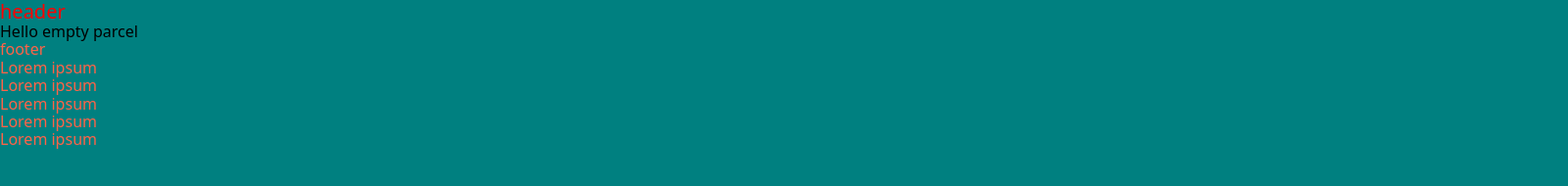
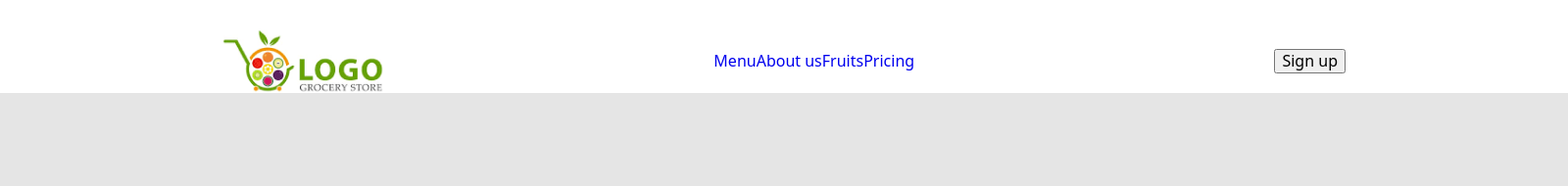
Before and after one commit to aleksvoloshyn/healthyfood, a website built with Parcel: page src/index.html in a window 1280 px wide. Shown: the whole page at 98% size, 1600 px wide, since content can reach past the window. Built offline with nearby package versions, Linux system fonts and the light colour scheme.

Commit message:
pageheader markup added

```diff
--- a/src/index.html
+++ b/src/index.html
@@ -11,13 +11,15 @@
       integrity="sha512-ISS7cAi1PEhQ8jnbJpJZMd29NlhNj4AWYyLOSp2CE/CsHxTCu+r+t0D2yoJudVrd0/8fTVPUVDzY5Tvli75u/g=="
       crossorigin="anonymous"
     />
-    <link rel="stylesheet" href="./sass/main.scss" />
+    <link rel="stylesheet" href="./sass/styles.scss" />
   </head>
 
   <body>
-    <include src="header.html"></include>
-    Hello empty parcel
-    <include src="footer.html"></include>
+    <div class="container">
+      <include src="header.html"></include>
+    </div>
+
+    <!-- <include src="footer.html"></include> -->
 
     <script type="module" src="./js/main.js"></script>
   </body>
--- a/src/pages/footer.html
+++ b/src/pages/footer.html
@@ -1,10 +1 @@
-<footer class="page-footer">
-  footer
-  <ul class="list">
-    <li>Lorem ipsum</li>
-    <li>Lorem ipsum</li>
-    <li>Lorem ipsum</li>
-    <li>Lorem ipsum</li>
-    <li>Lorem ipsum</li>
-  </ul>
-</footer>
+<footer class="page-footer">footer</footer>
--- a/src/pages/header.html
+++ b/src/pages/header.html
@@ -1 +1,18 @@
-<header class="page-header">header</header>
+<header class="page-header">
+  <div class="page-header__logo">
+    <img
+      class="page-header__logoimage"
+      src="./img/pageheaderLogo.png"
+      alt="store logo"
+    />
+  </div>
+  <nav class="page-header__nav">
+    <ul class="page-header__navlist list">
+      <li class="page-header__navitem"><a href="#">Menu</a></li>
+      <li class="page-header__navitem"><a href="#">About us</a></li>
+      <li class="page-header__navitem"><a href="#">Fruits</a></li>
+      <li class="page-header__navitem"><a href="#">Pricing</a></li>
+    </ul>
+  </nav>
+  <button class="page-header__button">Sign up</button>
+</header>
--- a/src/sass/base/_container.scss
+++ b/src/sass/base/_container.scss
@@ -1,12 +1,14 @@
+$container-background: #ffffff;
 .container {
-  width: 280px;
+  width: 320px;
   margin: 0 auto;
+  background-color: $container-background;
 
   @media screen and (min-width: $tablet) {
     width: 700px;
   }
 
   @media screen and (min-width: $desktop) {
-    width: 1050px;
+    width: 1600px;
   }
 }
--- a/src/sass/layouts/_footer.scss
+++ b/src/sass/layouts/_footer.scss
@@ -1,3 +1,6 @@
 .page-footer {
   color: tomato;
+  .list {
+    display: flex;
+  }
 }
--- a/src/sass/layouts/_header.scss
+++ b/src/sass/layouts/_header.scss
@@ -1,4 +1,21 @@
 .page-header {
-  font-size: 20px;
-  color: red;
+  display: flex;
+  justify-content: space-between;
+  align-items: center;
+  padding-top: 30px;
+  padding-left: 227px;
+  padding-right: 227px;
 }
+
+.page-header__logo {
+  margin-right: 244px;
+}
+
+// Header - navigation
+.page-header__nav {
+  margin-right: 274px;
+
+  .page-header__navlist {
+    display: flex;
+  }
+}
--- a/src/sass/main.scss
+++ b/src/sass/styles.scss
@@ -2,7 +2,8 @@
 @import './comonents/main';
 @import './layouts/main';
 
-$background: teal;
+$background: #e5e5e5;
+
 body {
   background-color: $background;
 }
```
Also changed, not shown: package.json (+5 -5 lines), src/img/pageheaderLogo.png (added).
